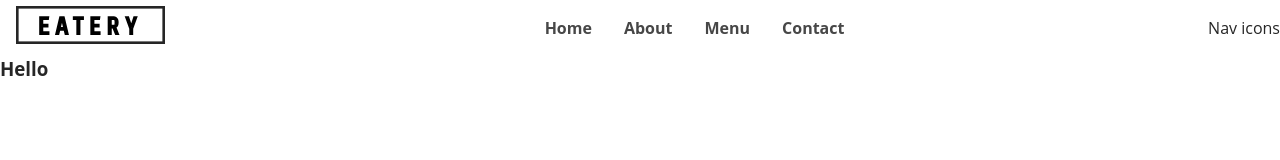
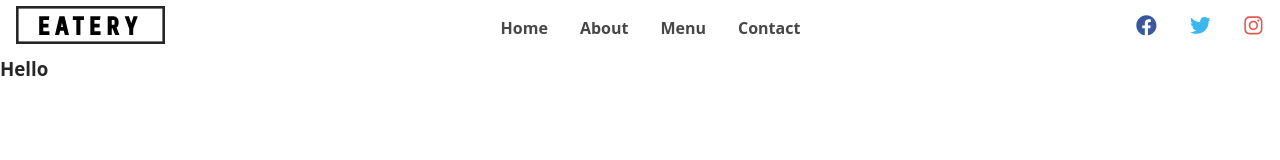
Before and after one commit to SarthakC/gatsby-restaurant-site, a Gatsby site: page / in a window 1280 px wide. Built offline with nearby package versions, Linux system fonts and the light colour scheme; Gatsby itself is replaced by a stand-in of ours.

Commit message:
added navbar icons

```diff
--- a/src/components/Global/Navbar/NavbarIcons/NavbarIcons.jsx
+++ b/src/components/Global/Navbar/NavbarIcons/NavbarIcons.jsx
@@ -1,7 +1,45 @@
-import React from "react"
+import React, { useState } from "react"
+import {
+  FacebookIcon,
+  InstagramIcon,
+  TwitterIcon,
+  IconWrapper,
+} from "./NavbarIcons.styles"
 
 const NavbarIcons = () => {
-  return <div>Nav icons</div>
+  const [state] = useState({
+    icons: [
+      {
+        id: 1,
+        icon: <FacebookIcon />,
+        path: "https://www.facebook.com/",
+      },
+      {
+        id: 2,
+        icon: <TwitterIcon />,
+        path: "https://www.twitter.com/",
+      },
+      {
+        id: 3,
+        icon: <InstagramIcon />,
+        path: "https://www.instagram.com/",
+      },
+    ],
+  })
+
+  const { icons } = state
+
+  return (
+    <IconWrapper>
+      {icons.map(({ path, icon, id }) => {
+        return (
+          <a href={path} key={id} target="_blank">
+            {icon}
+          </a>
+        )
+      })}
+    </IconWrapper>
+  )
 }
 
 export default NavbarIcons
--- /dev/null
+++ b/src/components/Global/Navbar/NavbarIcons/NavbarIcons.styles.js
@@ -0,0 +1,32 @@
+import styled from "styled-components"
+import { colors, transFunction } from "../../../../utils/styles"
+
+import { FaFacebook, FaInstagram, FaTwitter } from "react-icons/fa"
+
+export const IconWrapper = styled.div`
+  display: none;
+  a {
+    font-size: 1.3rem;
+  }
+  svg {
+    &:hover {
+      color: ${colors.mainYellow};
+      ${transFunction()}
+    }
+  }
+  @media (min-width: 768px) {
+    width: 10rem;
+    display: flex;
+    justify-content: space-around;
+  }
+`
+
+export const FacebookIcon = styled(FaFacebook)`
+  color: #3b579d;
+`
+export const TwitterIcon = styled(FaTwitter)`
+  color: #3ab7f0;
+`
+export const InstagramIcon = styled(FaInstagram)`
+  color: #da5f53;
+`
```
